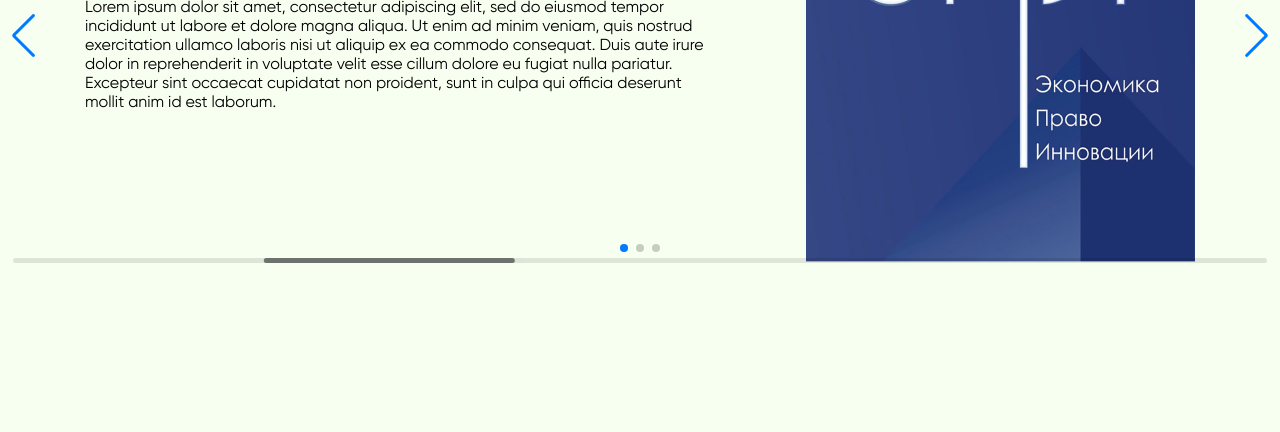
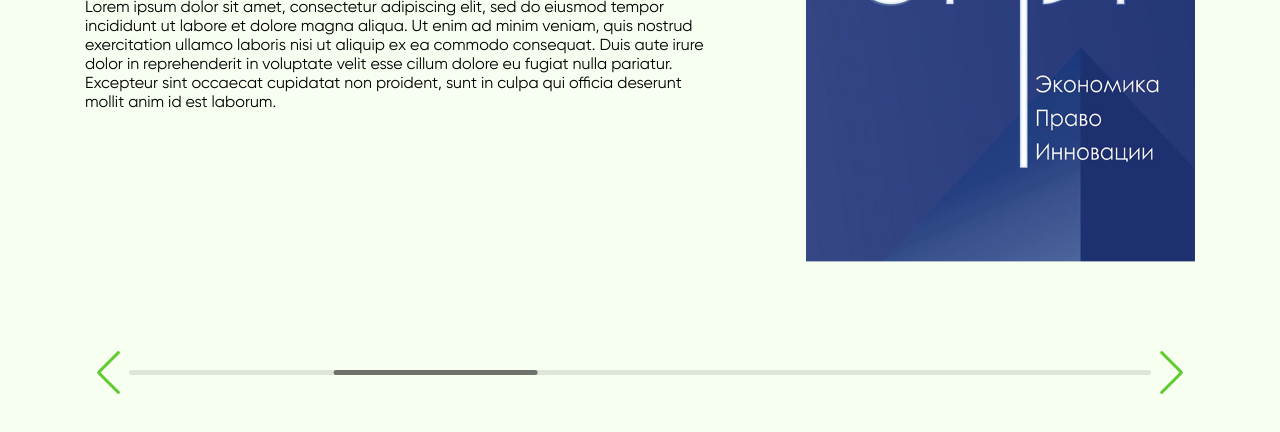
Before and after one commit to Behtmoth-Jr/Mars--cience_Magazine, a plain HTML site: page index.html in a window 1280 px wide. Shown: the part 404-836 px from the top of the page. Before the commit the page ends 815 px from the top, so only its background shows below. Drawn offline with Linux system fonts and the light colour scheme.

Commit message:
swiper:final

```diff
--- a/index.html
+++ b/index.html
@@ -115,16 +115,15 @@
                 </div>
             </div>
             </div>
-
-            <!-- If we need pagination -->
-            <div class="swiper-pagination"></div>
-
-            <!-- If we need navigation buttons -->
-            <div class="swiper-button-prev"></div>
-            <div class="swiper-button-next"></div>
-
-            <!-- If we need scrollbar -->
-            <div class="swiper-scrollbar"></div>
+            <div class="scroll wrapper">
+                <!--navigation buttons -->
+                <div class="swiper-button-prev"></div>
+                <!--scrollbar -->
+                <div class="scrollbar">
+                    <div class="swiper-scrollbar "></div>
+                </div>
+                <div class="swiper-button-next"></div>
+            </div>
         </div>
     </div>
  </main>
--- a/scss/index.scss
+++ b/scss/index.scss
@@ -4,6 +4,7 @@
     display: flex;
     justify-content: center;
     align-items: center;
+    margin-bottom: 80px;
 }
 .slide-text {
     margin-right: 94px;
@@ -12,3 +13,18 @@
 .main-item {
     margin: 145px 0;
 }
+.scroll {
+    position: relative;
+    height: 54px;
+    align-items: center;
+    justify-content: center;
+}
+.scrollbar {
+    position: relative;
+    height: 20%;
+    width: 94%;
+    margin: 0 20px;
+}
+.swiper-button-prev, .swiper-button-next {
+    color: $btn !important;
+}
--- a/scss/style.scss
+++ b/scss/style.scss
@@ -18,6 +18,7 @@
 $color_gr-black:#004607;
 $color_gr-light:#00720B;
 $color_back: #F7FFF1;
+$btn: #60CA2E;
 
 body {
     background-color: $color_back;
```
Also changed, not shown: css/index.css.
